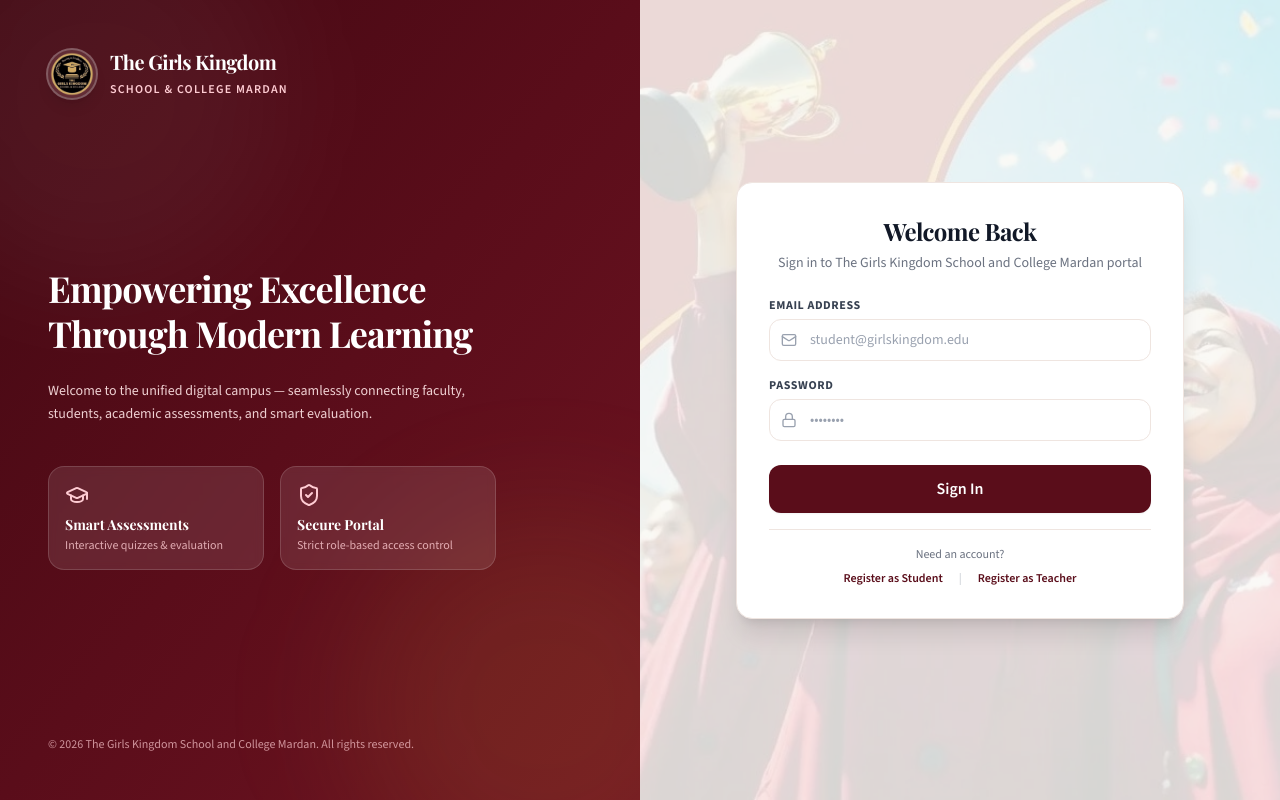
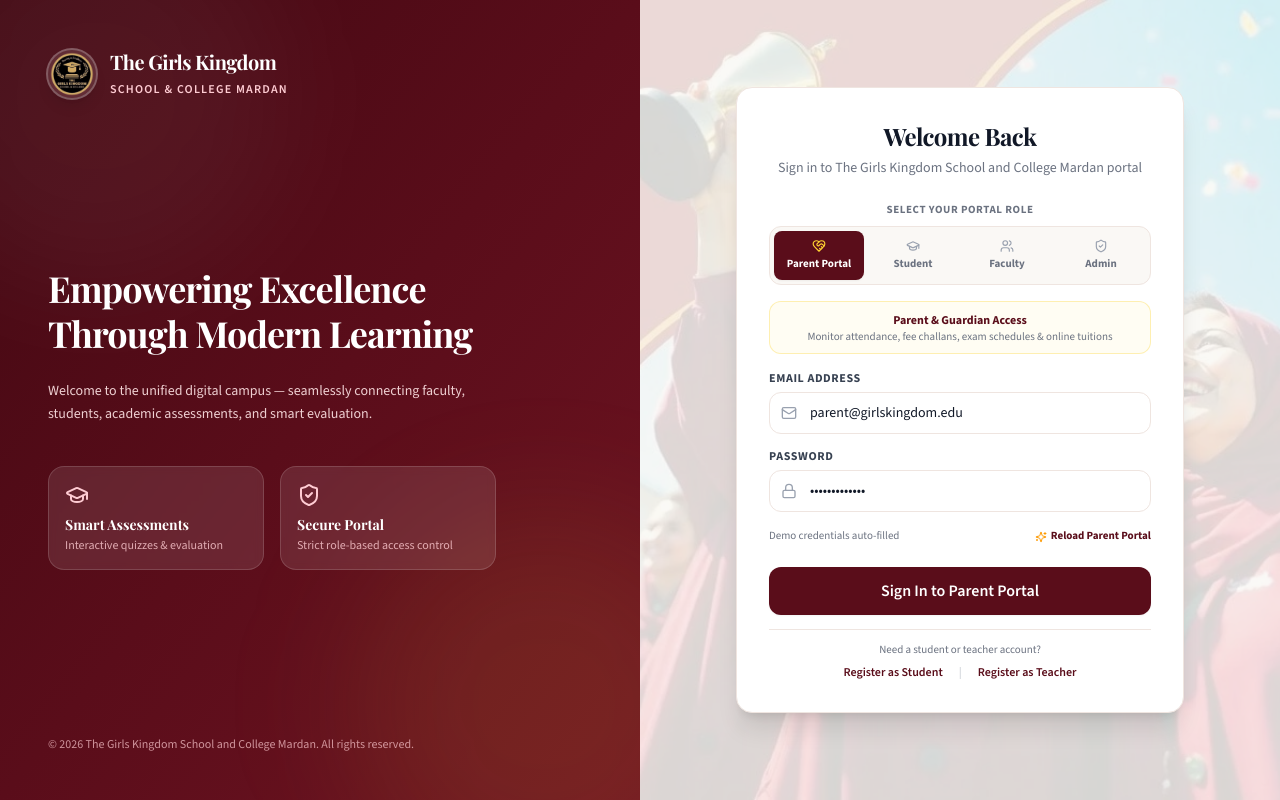
Before and after one commit to Irfan-CodeSynth/The-Girls-Kingdom-School-And-College-Mardan-, a React (Vite) app in the folder frontend/: page /login in a window 1280 px wide. Built offline with nearby package versions, Linux system fonts and the light colour scheme; no server answers; a web font is replaced by a local one.

Commit message:
feat(auth): add Parent Portal role tab and 1-click demo switcher on login page

```diff
--- a/frontend/src/features/auth/components/LoginForm.jsx
+++ b/frontend/src/features/auth/components/LoginForm.jsx
@@ -1,43 +1,130 @@
-import React from 'react';
+import React, { useState } from 'react';
 import { useForm } from 'react-hook-form';
 import { zodResolver } from '@hookform/resolvers/zod';
 import { z } from 'zod';
 import { Link } from 'react-router';
 import { Input, Button } from '../../../components/ui';
 import { useLogin } from '../hooks/useLogin';
-import { Mail, Lock } from 'lucide-react';
+import { Mail, Lock, Users, GraduationCap, ShieldCheck, HeartHandshake, Sparkles } from 'lucide-react';
 
 const loginSchema = z.object({
   email: z.string().min(1, 'Email is required').email('Please enter a valid email address'),
   password: z.string().min(1, 'Password is required'),
 });
 
+const ROLES_INFO = [
+  {
+    id: 'parent',
+    label: 'Parent Portal',
+    icon: HeartHandshake,
+    badge: 'Parent & Guardian Access',
+    desc: 'Monitor attendance, fee challans, exam schedules & online tuitions',
+    demoEmail: 'parent@girlskingdom.edu',
+    demoPass: 'Parent@123456',
+  },
+  {
+    id: 'student',
+    label: 'Student',
+    icon: GraduationCap,
+    badge: 'Student Campus',
+    desc: 'Classrooms, digital quizzes, timetable & online tuitions',
+    demoEmail: 'ayesha@girlskingdom.edu',
+    demoPass: 'Student@123456',
+  },
+  {
+    id: 'teacher',
+    label: 'Faculty',
+    icon: Users,
+    badge: 'Teacher Desk',
+    desc: 'Grading queue, class roster & curriculum management',
+    demoEmail: 'teacher@girlskingdom.edu',
+    demoPass: 'Teacher@123456',
+  },
+  {
+    id: 'admin',
+    label: 'Admin',
+    icon: ShieldCheck,
+    badge: 'Administration',
+    desc: 'System governance, financials & staff management',
+    demoEmail: 'admin@girlskingdom.edu',
+    demoPass: 'Admin@123456',
+  },
+];
+
 export const LoginForm = () => {
   const { mutate: login, isPending } = useLogin();
+  const [selectedRole, setSelectedRole] = useState('parent');
 
   const {
     register,
     handleSubmit,
+    setValue,
     formState: { errors },
   } = useForm({
     resolver: zodResolver(loginSchema),
     defaultValues: {
-      email: '',
-      password: '',
+      email: 'parent@girlskingdom.edu',
+      password: 'Parent@123456',
     },
   });
+
+  const activeRoleConfig = ROLES_INFO.find((r) => r.id === selectedRole) || ROLES_INFO[0];
+
+  const handleRoleSelect = (roleItem) => {
+    setSelectedRole(roleItem.id);
+    setValue('email', roleItem.demoEmail, { shouldValidate: true });
+    setValue('password', roleItem.demoPass, { shouldValidate: true });
+  };
 
   const onSubmit = (data) => {
     login(data);
   };
 
   return (
-    <form onSubmit={handleSubmit(onSubmit)} className="space-y-4">
+    <div className="space-y-4">
+      {/* ─── Portal Role Switcher Tabs ─── */}
+      <div className="space-y-2">
+        <label className="text-[11px] font-bold uppercase tracking-wider text-[#6B7280] block text-center">
+          Select Your Portal Role
+        </label>
+        <div className="grid grid-cols-4 gap-1 p-1 bg-[#FAF8F5] rounded-xl border border-[#EFE5E0]">
+          {ROLES_INFO.map((r) => {
+            const Icon = r.icon;
+            const isActive = selectedRole === r.id;
+            return (
+              <button
+                key={r.id}
+                type="button"
+                onClick={() => handleRoleSelect(r)}
+                className={`py-2 px-1 text-center rounded-lg text-xs font-bold transition-all cursor-pointer flex flex-col items-center gap-1 ${
+                  isActive
+                    ? 'bg-[#5A0D1A] text-white shadow-xs'
+                    : 'text-[#6B7280] hover:text-[#111827] hover:bg-white/60'
+                }`}
+              >
+                <Icon className={`w-3.5 h-3.5 ${isActive ? 'text-amber-300' : 'text-gray-400'}`} />
+                <span className="text-[11px] truncate w-full">{r.label}</span>
+              </button>
+            );
+          })}
+        </div>
+      </div>
 
+      {/* Role Banner Badge */}
+      <div className="p-2.5 rounded-xl bg-amber-50/60 border border-amber-200/60 text-center">
+        <span className="text-xs font-bold text-[#5A0D1A] block">
+          {activeRoleConfig.badge}
+        </span>
+        <span className="text-[11px] text-[#6B7280] block leading-tight mt-0.5">
+          {activeRoleConfig.desc}
+        </span>
+      </div>
+
+      <form onSubmit={handleSubmit(onSubmit)} className="space-y-3.5">
         <Input
           label="Email Address"
           type="email"
-        placeholder="student@girlskingdom.edu"
+          placeholder={activeRoleConfig.demoEmail}
           leftIcon={<Mail className="w-4 h-4" />}
           error={errors.email?.message}
           {...register('email')}
@@ -52,19 +139,34 @@ export const LoginForm = () => {
           {...register('password')}
         />
 
+        {/* Quick Demo Fill Indicator */}
+        <div className="flex items-center justify-between text-[11px] pt-0.5">
+          <span className="text-[#6B7280]">
+            Demo credentials auto-filled
+          </span>
+          <button
+            type="button"
+            onClick={() => handleRoleSelect(activeRoleConfig)}
+            className="text-[#5A0D1A] hover:underline font-bold cursor-pointer inline-flex items-center gap-1"
+          >
+            <Sparkles className="w-3 h-3 text-amber-500" />
+            Reload {activeRoleConfig.label}
+          </button>
+        </div>
+
         <Button
           type="submit"
           variant="primary"
           size="lg"
-        className="w-full mt-2"
+          className="w-full mt-2 cursor-pointer font-bold"
           loading={isPending}
         >
-        Sign In
+          Sign In to {activeRoleConfig.label}
         </Button>
 
-      <div className="pt-4 border-t border-[#EFE5E0] text-center space-y-2">
-        <p className="text-xs text-[#6B7280]">
-          Need an account?
+        <div className="pt-3 border-t border-[#EFE5E0] text-center space-y-1.5">
+          <p className="text-[11px] text-[#6B7280]">
+            Need a student or teacher account?
           </p>
           <div className="flex justify-center gap-4 text-xs font-semibold">
             <Link
@@ -83,6 +185,7 @@ export const LoginForm = () => {
           </div>
         </div>
       </form>
+    </div>
   );
 };
 
```
Lines whose indentation alone changed are shown as unchanged.
